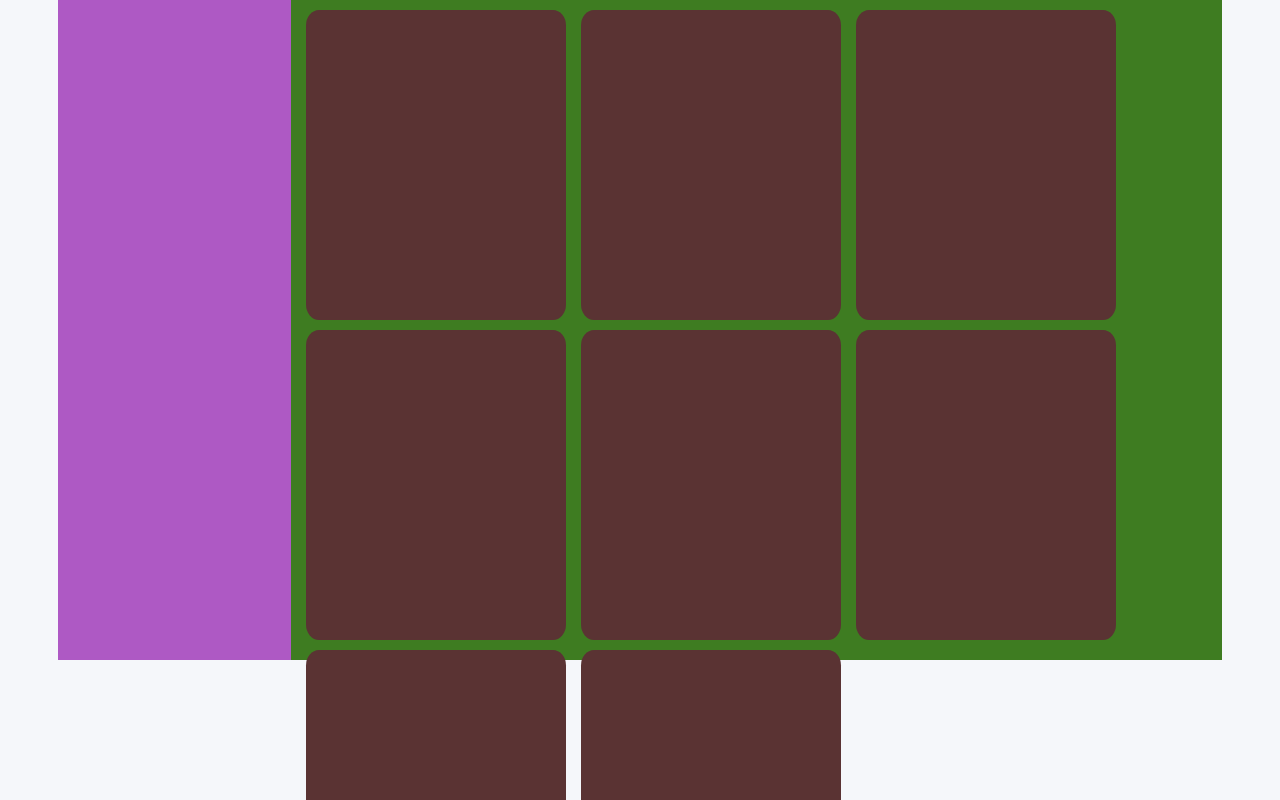
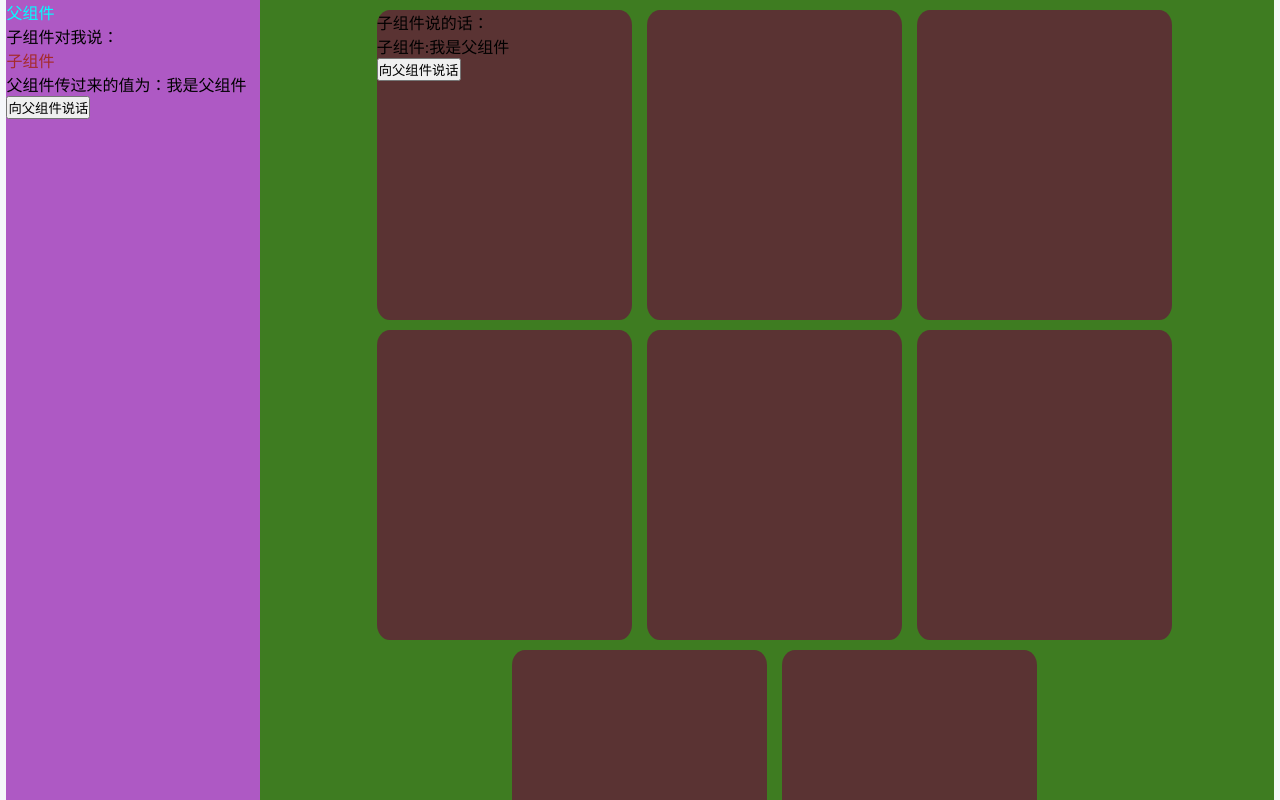
Before and after one commit to zjh1013/my-vue3-vite, a Vue app: page /pages in a window 1280 px wide. Shown: the top 800 px of the page. Built offline with nearby package versions, Linux system fonts and the light colour scheme.

Commit message:
父传子子传父

```diff
--- a/src/router/routes.js
+++ b/src/router/routes.js
@@ -16,6 +16,13 @@ const routes = [
             title: '修页面'
         },
         component: () => import('@view/putopage/index.vue')
+    },
+    {
+        path:'/child',
+        meta:{
+            title:'子页面'
+        },
+        component:() => import('@view/putopage/child.vue')
     }
 ]
 
--- /dev/null
+++ b/src/view/putopage/child.vue
@@ -0,0 +1,37 @@
+<template>
+  <div>
+        <div style="color: brown">子组件</div>
+  <!-- 父传子使用方法和vue2相同 -->
+  <div>父组件传过来的值为：{{ title }}</div>
+  <button @click="sayToFather">向父组件说话</button>
+  </div>
+</template>
+
+<script>
+import { defineComponent } from "vue"
+export default defineComponent({
+  name: "children",
+  props: {
+    title: {
+      type: String,
+    },
+  },
+//   emits:["listen"],
+  setup(props, {emit}) {
+    // context作用是获取上下文对象，
+    // 如果setup写法为setup(props, { emit })的方式的话，下面的context可以省略
+    const sayToFather = () => {
+      const ask = "我是子组件，我对父组件说话"
+    //   context.emit("listen", ask)
+    emit('listen',ask)
+    }
+    return {
+      sayToFather,
+    }
+  },
+})
+</script>
+
+<style>
+
+</style>
--- /dev/null
+++ b/src/view/putopage/childe1.vue
@@ -0,0 +1,26 @@
+<template>
+  <div>子组件:{{ childers1 }}</div>
+  <button @click="newTalk">向父组件说话</button>
+</template>
+
+<script>
+import { defineComponent } from "vue";
+export default defineComponent({
+  props: {
+    childers1: {
+        type:String
+    },
+  },
+  setup(props,{emit}){
+    const newTalk = ()=>{
+        console.log('ewergtyuyi');
+        const talk = '12345678987654323456765432'
+        emit('listen1',talk)
+    }
+    return {newTalk}
+  }
+});
+</script>
+
+<style>
+</style>
--- a/src/view/putopage/index.vue
+++ b/src/view/putopage/index.vue
@@ -2,10 +2,16 @@
   <div class="box">
     <div class="big_box">
       <div class="big_box_left">
-
+        <div style="color: aqua">父组件</div>
+        <div>子组件对我说：{{ children_msg }}</div>
+        <children :title="msg" @listen="listenToChildren"></children>
+        {{ value }}
       </div>
       <div class="big_box_right">
-            <div class="big_box_right_ones"></div>
+        <div class="big_box_right_ones">
+           <div>子组件说的话：{{nowChir_l}}</div>
+            <Childe1 :childers1="klj" @listen1='newtalkenChilde'></Childe1>
+        </div>
         <div class="big_box_right_ones"></div>
         <div class="big_box_right_ones"></div>
         <div class="big_box_right_ones"></div>
@@ -19,45 +25,77 @@
 </template>
 
 <script>
-export default {};
+import children from "./child.vue";
+import Childe1 from './childe1.vue'
+import { defineComponent, ref } from "vue"
+export default defineComponent({
+  components: {
+    children,
+    Childe1
+  },
+  name: "father",
+  setup() {
+    let msg = "我是父组件"
+    let children_msg = ref("") // ref的作用是实现响应式， 如果没有ref则不能实现响应式（引用数据类型用reactive）
+    let listenToChildren = (val) => {
+      children_msg.value = val // 使用ref包裹的数据，需要通过.value的形式访问他的值
+    }
+
+    let klj = "我是父组件"
+    let nowChir_l = ref("")
+    let newtalkenChilde =(val)=>{
+        nowChir_l.value = val
+    }
+    return {
+      msg,
+      klj,
+      children_msg,
+      nowChir_l,
+      listenToChildren,
+      newtalkenChilde
+    }
+  },
+})
 </script>
 
 <style lang="less" scoped>
-.box{
+.box {
   width: 100%;
 }
-.big_box{
-    width: 91%;
-    height: 660px;
-    background:rgba(64, 150, 219, 0.533)00;
+.big_box {
+  width: 99%;
+  // height: 660px;
+  background: rgba(64, 150, 219, 0.533) 00;
   margin: 0 auto;
   display: flex;
-    .big_box_left{
+  .big_box_left {
     flex: 2;
     background: rgb(174, 89, 196);
   }
-    .big_box_right{
+  .big_box_right {
     flex: 8;
     background: rgb(62, 124, 33);
     display: flex;
     // justify-content: center;
     flex-wrap: wrap;
-        .big_box_right_ones{
-            width: 260px;
+    // justify-content: space-between;
+    justify-content: center;
+    .big_box_right_ones {
+      width: 255px;
       height: 310px;
       background: rgb(90, 51, 51);
-            border-radius:5%;
+      border-radius: 5%;
       margin-left: 15px;
       margin-top: 10px;
     }
-        .big_box_right_ones:hover{
+    .big_box_right_ones:hover {
       z-index: 3;
       box-shadow: 0 0 10px 10px;
       transform: scale(1.05);
-            width: 260px;
+      width: 255px;
       height: 310px;
       background: rgb(238, 159, 159);
-            border-radius:5%;
+      border-radius: 5%;
       margin-left: 15px;
       margin-top: 10px;
     }
```
Also changed, not shown: 1 other file (tests, documents, lock files or other folders). Lines whose indentation alone changed are shown as unchanged.
